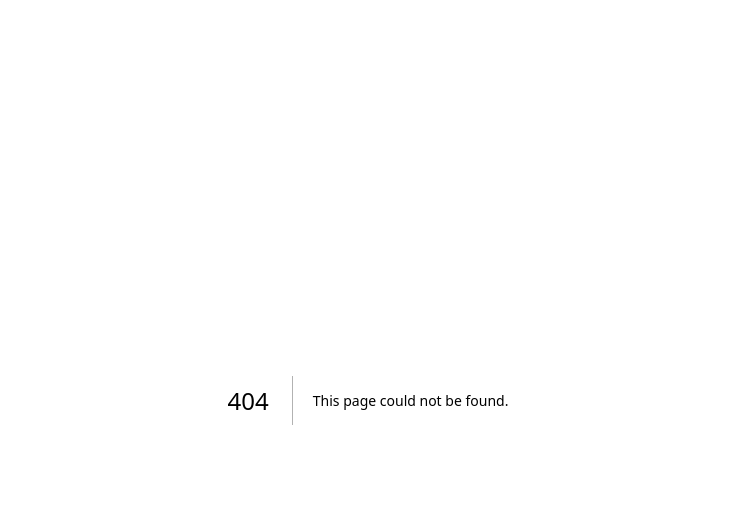
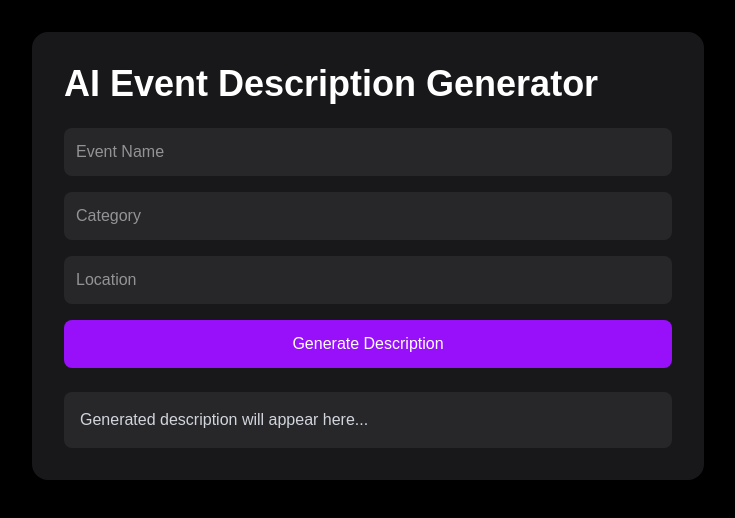
Before and after one commit to mahek-s11/Eventsphere-AI, a Next.js app: page /ai-generator in a window 1280 px wide. Before the commit this address had no page. Shown: the top 518 px of the page, without its empty margins (272-1007 px from the left). Built offline with nearby package versions, Linux system fonts and the light colour scheme.

Commit message:
Added AI recommendations feature and navigation

```diff
--- /dev/null
+++ b/app/ai-generator/page.tsx
@@ -0,0 +1,95 @@
+"use client";
+
+import { useState } from "react";
+
+export default function AIGeneratorPage() {
+  const [eventName, setEventName] = useState("");
+  const [category, setCategory] = useState("");
+  const [location, setLocation] = useState("");
+  const [description, setDescription] = useState("");
+
+  return (
+    <main className="min-h-screen bg-black p-8 text-white">
+      <div className="mx-auto max-w-2xl rounded-2xl bg-zinc-900 p-8">
+        <h1 className="mb-6 text-4xl font-bold">
+          AI Event Description Generator
+        </h1>
+
+        <input
+          type="text"
+          placeholder="Event Name"
+          value={eventName}
+          onChange={(e) => setEventName(e.target.value)}
+          className="mb-4 w-full rounded-lg bg-zinc-800 p-3"
+        />
+
+        <input
+          type="text"
+          placeholder="Category"
+          value={category}
+          onChange={(e) => setCategory(e.target.value)}
+          className="mb-4 w-full rounded-lg bg-zinc-800 p-3"
+        />
+
+        <input
+          type="text"
+          placeholder="Location"
+          value={location}
+          onChange={(e) => setLocation(e.target.value)}
+          className="mb-4 w-full rounded-lg bg-zinc-800 p-3"
+        />
+
+        <button
+          onClick={async () => {
+            try {
+              const response = await fetch(
+                "/api/generate-description",
+                {
+                  method: "POST",
+                  headers: {
+                    "Content-Type": "application/json",
+                  },
+                  body: JSON.stringify({
+                    eventName,
+                    category,
+                    location,
+                  }),
+                }
+              );
+
+              const data = await response.json();
+
+              setDescription(data.description);
+            } catch (error) {
+              setDescription(
+                "Failed to generate description."
+              );
+            }
+          }}
+          className="mb-6 w-full rounded-lg bg-purple-600 py-3 hover:bg-purple-700"
+        >
+          Generate Description
+        </button>
+
+<div className="rounded-lg bg-zinc-800 p-4">
+  <p className="whitespace-pre-wrap text-gray-300">
+    {description ||
+      "Generated description will appear here..."}
+  </p>
+
+  {description && (
+    <button
+      onClick={() => {
+        navigator.clipboard.writeText(description);
+        alert("Description copied!");
+      }}
+      className="mt-4 rounded-lg bg-purple-600 px-4 py-2 hover:bg-purple-700"
+    >
+      Copy Description
+    </button>
+  )}
+</div>
+      </div>
+    </main>
+  );
+}
--- /dev/null
+++ b/app/api/generate-description/route.ts
@@ -0,0 +1,43 @@
+import { GoogleGenerativeAI } from "@google/generative-ai";
+import { NextResponse } from "next/server";
+
+const genAI = new GoogleGenerativeAI(
+  process.env.GEMINI_API_KEY!
+);
+
+export async function POST(req: Request) {
+  try {
+    const { eventName, category, location } =
+      await req.json();
+
+    const model = genAI.getGenerativeModel({
+      model: "gemini-2.5-flash",
+    });
+
+    const prompt = `
+Generate a professional event description.
+
+Event Name: ${eventName}
+Category: ${category}
+Location: ${location}
+
+Write a compelling event description in 100-150 words.
+`;
+
+    const result = await model.generateContent(prompt);
+
+    const description =
+      result.response.text();
+
+    return NextResponse.json({
+      description,
+    });
+  } catch (error) {
+    console.error(error);
+
+    return NextResponse.json(
+      { error: "Failed to generate description" },
+      { status: 500 }
+    );
+  }
+}
--- /dev/null
+++ b/app/api/recommendations/route.ts
@@ -0,0 +1,60 @@
+import { GoogleGenerativeAI } from "@google/generative-ai";
+import { NextResponse } from "next/server";
+
+const genAI = new GoogleGenerativeAI(
+  process.env.GEMINI_API_KEY!
+);
+
+export async function POST(req: Request) {
+  try {
+    const { interests } = await req.json();
+
+    const model = genAI.getGenerativeModel({
+      model: "gemini-2.5-flash",
+    });
+
+    const prompt = `
+A user is interested in:
+
+${interests}
+
+Suggest 5 events they would enjoy.
+
+For each event:
+- Give an event name
+- Give a short description
+- Explain why it matches their interests
+
+Format the response neatly.
+`;
+
+    const result = await model.generateContent(prompt);
+
+    return NextResponse.json({
+      recommendations: result.response.text(),
+    });
+  } catch (error) {
+  console.error(error);
+
+  return NextResponse.json({
+    recommendations: `
+🎯 Recommended Events
+
+1. AI Innovation Summit
+   Explore cutting-edge AI trends, tools, and applications.
+
+2. Startup Founders Meetup
+   Connect with entrepreneurs, investors, and innovators.
+
+3. Tech Connect Pune
+   Discover emerging technologies and network with developers.
+
+4. Future of AI Conference
+   Learn from industry experts about the future of artificial intelligence.
+
+5. Innovation & Entrepreneurship Expo
+   Perfect for startup enthusiasts and business-minded professionals.
+    `,
+  });
+}
+}
--- /dev/null
+++ b/app/recommendations/page.tsx
@@ -0,0 +1,65 @@
+"use client";
+
+import { useState } from "react";
+
+export default function RecommendationsPage() {
+  const [interests, setInterests] = useState("");
+  const [recommendations, setRecommendations] = useState("");
+
+  return (
+    <main className="min-h-screen bg-black p-8 text-white">
+      <div className="mx-auto max-w-2xl rounded-2xl bg-zinc-900 p-8">
+        <h1 className="mb-6 text-4xl font-bold">
+          AI Event Recommendations
+        </h1>
+
+        <input
+          type="text"
+          placeholder="Enter your interests (AI, Startups, Technology...)"
+          value={interests}
+          onChange={(e) => setInterests(e.target.value)}
+          className="mb-4 w-full rounded-lg bg-zinc-800 p-3"
+        />
+
+        <button
+          onClick={async () => {
+            try {
+              const response = await fetch(
+                "/api/recommendations",
+                {
+                  method: "POST",
+                  headers: {
+                    "Content-Type": "application/json",
+                  },
+                  body: JSON.stringify({
+                    interests,
+                  }),
+                }
+              );
+
+              const data = await response.json();
+
+              setRecommendations(
+                data.recommendations
+              );
+            } catch (error) {
+              setRecommendations(
+                "Failed to generate recommendations."
+              );
+            }
+          }}
+          className="mb-6 w-full rounded-lg bg-purple-600 py-3 hover:bg-purple-700"
+        >
+          Get Recommendations
+        </button>
+
+        <div className="rounded-lg bg-zinc-800 p-4">
+          <p className="whitespace-pre-wrap text-gray-300">
+            {recommendations ||
+              "AI recommendations will appear here..."}
+          </p>
+        </div>
+      </div>
+    </main>
+  );
+}
--- a/components/Navbar.tsx
+++ b/components/Navbar.tsx
@@ -21,6 +21,20 @@ export default function Navbar() {
 </a>
 
 <a
+  href="/ai-generator"
+  className="hover:text-purple-400"
+>
+  AI Generator
+</a>
+
+<a
+  href="/recommendations"
+  className="hover:text-purple-400"
+>
+  Recommendations
+</a>
+
+<a
   href="/login"
   className="rounded-lg bg-purple-600 px-4 py-2 hover:bg-purple-700"
 >
--- a/package.json
+++ b/package.json
@@ -9,6 +9,7 @@
     "lint": "eslint"
   },
   "dependencies": {
+    "@google/generative-ai": "^0.24.1",
     "next": "16.2.6",
     "react": "19.2.4",
     "react-dom": "19.2.4"
```
Also changed, not shown: 1 other file (tests, documents, lock files or other folders).
